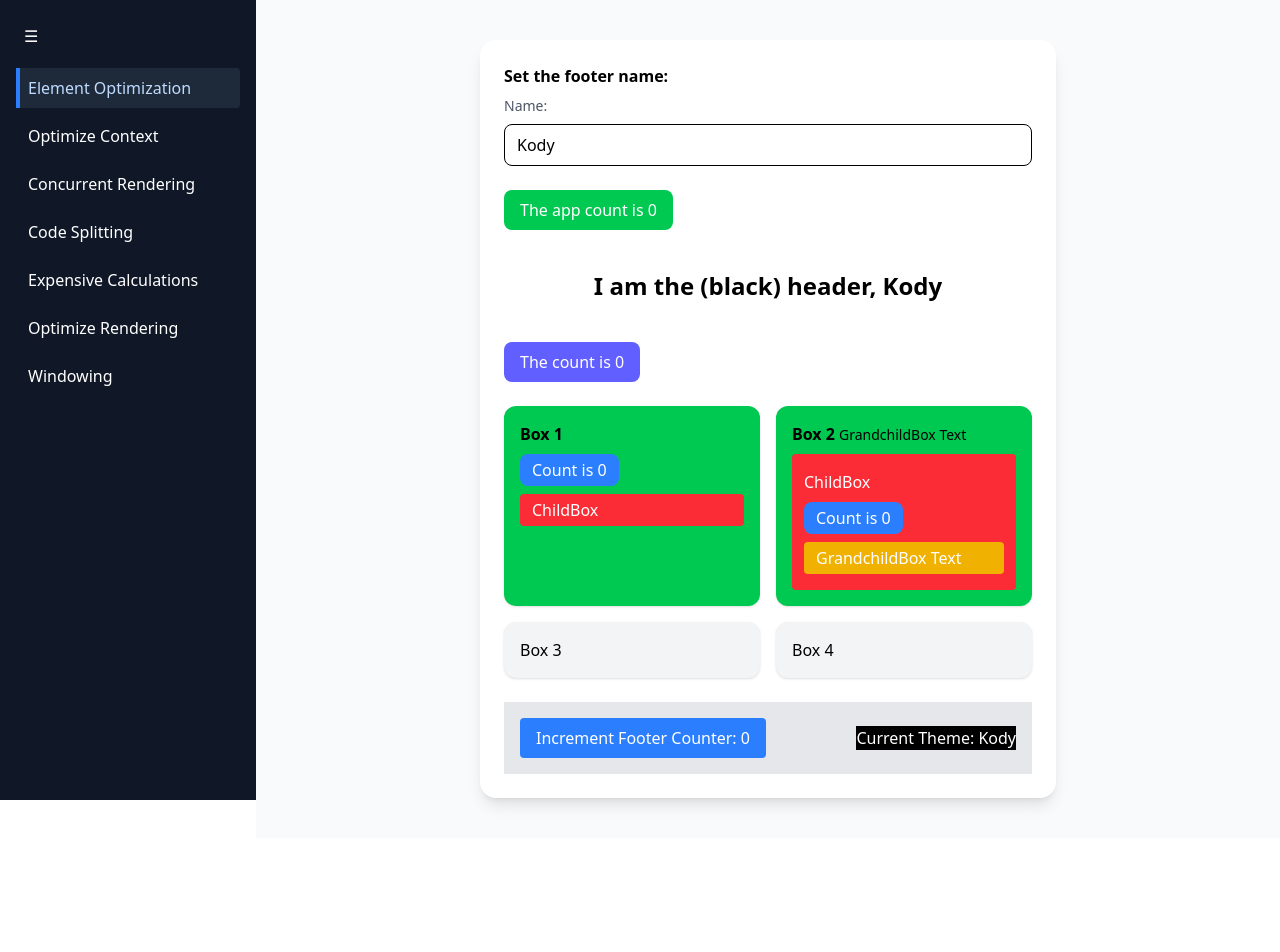
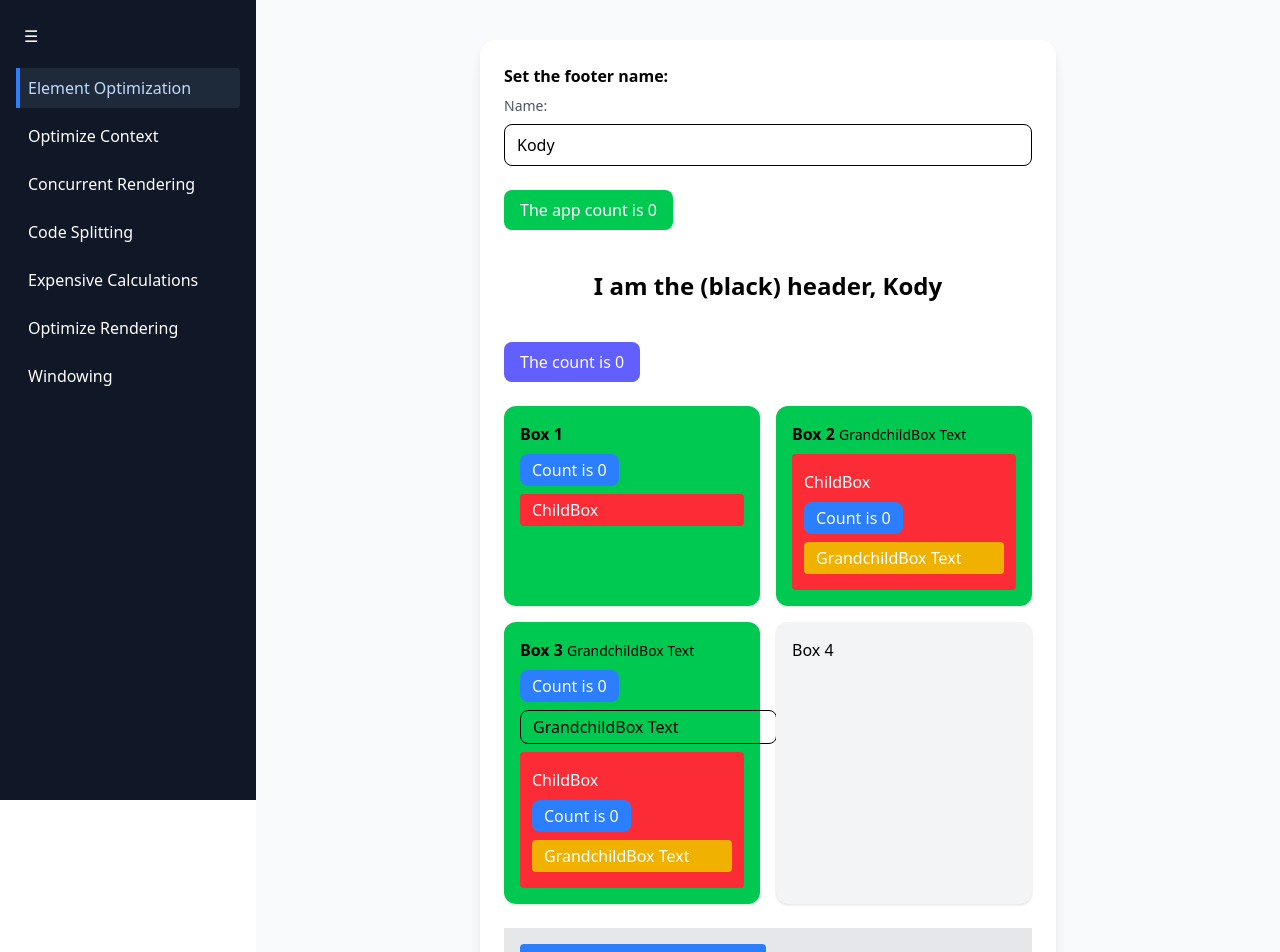
Before and after one commit to danielnguyen5070/react-performance, a React (Vite) app: page /element-optimization in a window 1280 px wide. Shown: the top 952 px of the page. Before the commit the page ends 838 px from the top, so only its background shows below. Built offline with nearby package versions, Linux system fonts and the light colour scheme.

Commit message:
update react peformance

```diff
--- a/src/begins/01.element-optimization/Box3.tsx
+++ b/src/begins/01.element-optimization/Box3.tsx
@@ -1,3 +1,45 @@
+import React, { useState } from "react";
+
+function GrandchildBox({ text }: { text: string }) {
+    console.log("Render GrandchildBox");
+    return <div className="bg-yellow-500 rounded mt-2 px-3 py-1 text-white">{text}</div>;
+}
+
+function ChildBox({ grandchild }: { grandchild: React.ReactNode }) {
+    console.log("Render ChildBox");
+    const [count, setCount] = useState(0);
+
+    return <div className="bg-red-500 rounded mt-2 px-3 py-4 text-white">
+        <p>ChildBox</p>
+        <button
+            className="mt-2 px-3 py-1 bg-blue-500 text-white rounded-lg"
+            onClick={() => setCount(count + 1)}
+        >
+            Count is {count}
+        </button>
+        {grandchild}
+    </div>;
+}
+
 export function Box3() {
-    return <div className="p-4 bg-gray-100 rounded-xl shadow-sm">Box 3</div>;
+    const [childText, setChildText] = useState("GrandchildBox Text");
+    const [count, setCount] = useState(0);
+    console.log("Render Box1");
+    return (
+        <div className="p-4 bg-green-500 rounded-xl shadow-sm">
+            <div className="font-bold">Box 3 <span className="text-sm font-normal">{childText}</span></div>
+            <button
+                className="mt-2 px-3 py-1 bg-blue-500 text-white rounded-lg"
+                onClick={() => setCount(count + 1)}
+            >
+                Count is {count}
+            </button>
+            <input
+                className="mt-2 px-3 py-1 rounded-lg border"
+                value={childText}
+                onChange={(e) => setChildText(e.target.value)}
+            />
+            <ChildBox grandchild={<GrandchildBox text={childText} />} />
+        </div>
+    )
 }
```
